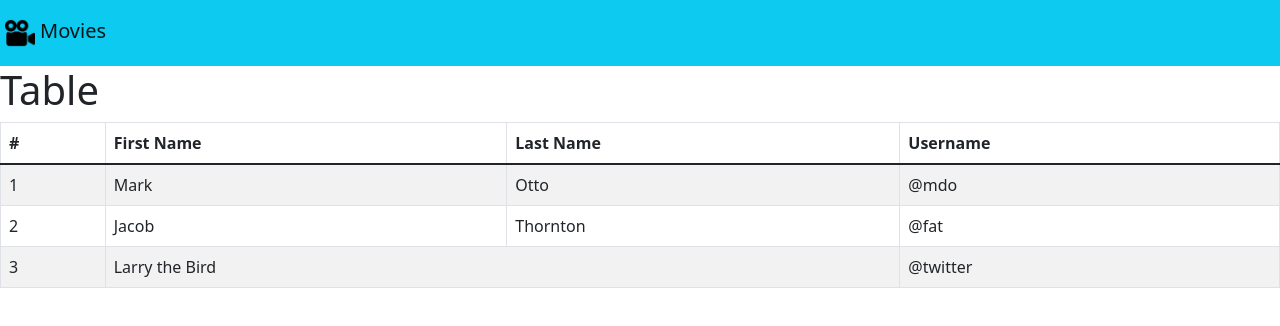
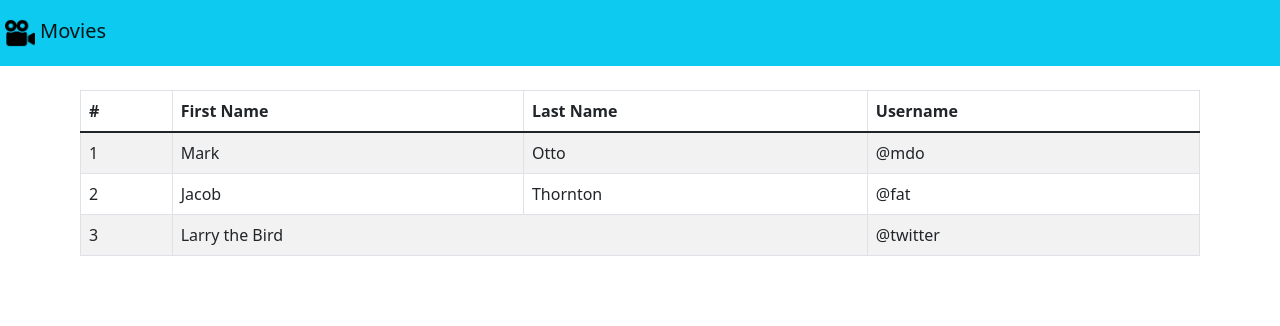
Before and after one commit to JDevMen/preParcial2Web, a React (Create React App) app: page / in a window 1280 px wide. Shown: the top 326 px of the page. Built offline with nearby package versions, Linux system fonts and the light colour scheme.

Commit message:
avacnces

```diff
--- a/src/App.css
+++ b/src/App.css
@@ -7,3 +7,9 @@ img {
   width: 30px;
   margin: 5px;
 }
+
+#tabla {
+  margin-top: 1.5rem;
+  margin-left: 5rem;
+  margin-right: 5rem;
+}
--- a/src/components/table.js
+++ b/src/components/table.js
@@ -3,8 +3,7 @@ import Table from "react-bootstrap/Table";
 class TableComponent extends Component {
   render() {
     return (
-      <div>
-        <h1>Table</h1>
+      <div id="tabla">
         <Table striped bordered hover>
           <thead>
             <tr>
```
